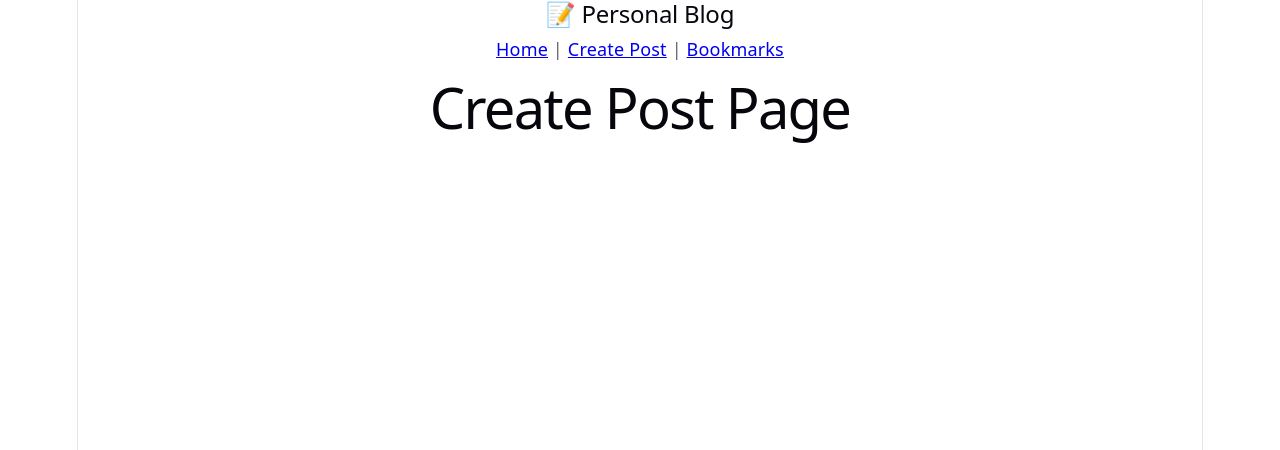
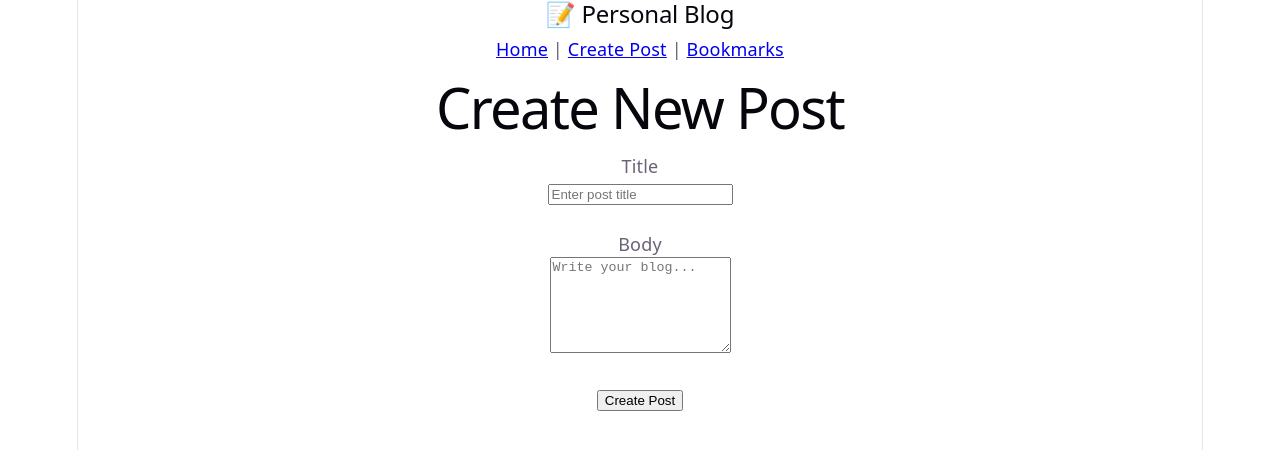
Before and after one commit to sumeyaarebo94-sudo/blog-app, a React (Vite) app: page /create in a window 1280 px wide. Shown: the top 450 px of the page. Built offline with nearby package versions, Linux system fonts and the light colour scheme.

Commit message:
Complete blog app with create posts, bookmarks, and localStorage persistence

```diff
--- a/src/atoms/bookmarkAtoms.jsx
+++ b/src/atoms/bookmarkAtoms.jsx
@@ -1,3 +1,11 @@
 import { atom } from "jotai";
 
-export const bookmarksAtom = atom([]);
+const savedBookmarks =
+  JSON.parse(localStorage.getItem("bookmarks")) || [];
+
+const savedCreatedPosts =
+  JSON.parse(localStorage.getItem("createdPosts")) || [];
+
+export const bookmarksAtom = atom(savedBookmarks);
+
+export const createdPostsAtom = atom(savedCreatedPosts);
--- a/src/components/BlogCard.jsx
+++ b/src/components/BlogCard.jsx
@@ -7,7 +7,14 @@ function BlogCard({ post }) {
         <h2>{post.title}</h2>
       </Link>
 
-      <p>{post.tags.join(", ")}</p>
+      <p>{post.body}</p>
+
+      <p>
+        <strong>Tags:</strong>{" "}
+        {post.tags ? post.tags.join(", ") : "No Tags"}
+      </p>
+
+      <hr />
     </div>
   );
 }
--- a/src/pages/BlogDetails.jsx
+++ b/src/pages/BlogDetails.jsx
@@ -1,13 +1,17 @@
 import { useEffect, useState } from "react";
 import { useNavigate, useParams } from "react-router-dom";
 import { useAtom } from "jotai";
-import { bookmarksAtom } from "../atoms/bookmarkAtoms";
+import {
+  bookmarksAtom,
+  createdPostsAtom,
+} from "../atoms/bookmarkAtoms";
 
 function BlogDetails() {
   const { id } = useParams();
   const navigate = useNavigate();
 
   const [bookmarks, setBookmarks] = useAtom(bookmarksAtom);
+  const [createdPosts] = useAtom(createdPostsAtom);
 
   const [post, setPost] = useState(null);
   const [comments, setComments] = useState([]);
@@ -15,7 +19,17 @@ function BlogDetails() {
   const [error, setError] = useState(null);
 
   useEffect(() => {
-    // Fetch the selected blog post
+    const localPost = createdPosts.find(
+      (p) => p.id.toString() === id
+    );
+
+    if (localPost) {
+      setPost(localPost);
+      setComments([]);
+      setLoading(false);
+      return;
+    }
+
     fetch(`https://dummyjson.com/posts/${id}`)
       .then((res) => {
         if (!res.ok) {
@@ -32,20 +46,25 @@ function BlogDetails() {
         setLoading(false);
       });
 
-    // Fetch comments
     fetch(`https://dummyjson.com/comments/post/${id}`)
       .then((res) => res.json())
       .then((data) => {
         setComments(data.comments);
       });
-  }, [id]);
+  }, [id, createdPosts]);
 
   function addBookmark() {
-    setBookmarks([...bookmarks, post]);
+    const updatedBookmarks = [...bookmarks, post];
+
+    setBookmarks(updatedBookmarks);
+
+    localStorage.setItem(
+      "bookmarks",
+      JSON.stringify(updatedBookmarks)
+    );
   }
 
   if (loading) return <h2>Loading...</h2>;
-
   if (error) return <h2>{error}</h2>;
 
   return (
@@ -57,9 +76,14 @@ function BlogDetails() {
       <p>{post.body}</p>
 
       <p>
-        <strong>Tags:</strong> {post.tags.join(", ")}
+        <strong>Tags:</strong>{" "}
+        {post.tags.length > 0
+          ? post.tags.join(", ")
+          : "No Tags"}
       </p>
 
+      {comments.length > 0 && (
+        <>
           <h3>Comments</h3>
 
           {comments.map((comment) => (
@@ -69,6 +93,8 @@ function BlogDetails() {
               <hr />
             </div>
           ))}
+        </>
+      )}
 
       <button onClick={addBookmark}>
         Bookmark
--- a/src/pages/CreatePost.jsx
+++ b/src/pages/CreatePost.jsx
@@ -1,5 +1,98 @@
+import { useState } from "react";
+import { useAtom } from "jotai";
+import { useNavigate } from "react-router-dom";
+import { createdPostsAtom } from "../atoms/bookmarkAtoms";
+
 function CreatePost() {
-  return <h1>Create Post Page</h1>;
+  const [title, setTitle] = useState("");
+  const [body, setBody] = useState("");
+
+  const [, setCreatedPosts] = useAtom(createdPostsAtom);
+
+  const navigate = useNavigate();
+
+  function handleSubmit(e) {
+    e.preventDefault();
+
+    const newPost = {
+      id: Date.now(),
+      title,
+      body,
+      tags: [],
+    };
+
+    setCreatedPosts((prev) => {
+      const updatedPosts = [newPost, ...prev];
+
+      localStorage.setItem(
+        "createdPosts",
+        JSON.stringify(updatedPosts)
+      );
+
+      return updatedPosts;
+    });
+
+    fetch("https://dummyjson.com/posts/add", {
+      method: "POST",
+      headers: {
+        "Content-Type": "application/json",
+      },
+      body: JSON.stringify({
+        title,
+        body,
+        userId: 1,
+      }),
+    })
+      .then((res) => res.json())
+      .then((data) => {
+        console.log(data);
+      })
+      .catch((err) => {
+        console.log(err);
+      });
+
+    alert("Post created successfully!");
+
+    navigate("/");
+  }
+
+  return (
+    <div>
+      <h1>Create New Post</h1>
+
+      <form onSubmit={handleSubmit}>
+        <div>
+          <label>Title</label>
+          <br />
+          <input
+            type="text"
+            placeholder="Enter post title"
+            value={title}
+            onChange={(e) => setTitle(e.target.value)}
+            required
+          />
+        </div>
+
+        <br />
+
+        <div>
+          <label>Body</label>
+          <br />
+          <textarea
+            rows="6"
+            placeholder="Write your blog..."
+            value={body}
+            onChange={(e) => setBody(e.target.value)}
+            required
+          />
+        </div>
+
+        <br />
+
+        <button type="submit">Create Post</button>
+      </form>
+    </div>
+  );
 }
 
 export default CreatePost;
--- a/src/pages/Home.jsx
+++ b/src/pages/Home.jsx
@@ -1,15 +1,21 @@
 import { useEffect, useState } from "react";
+import { useAtom } from "jotai";
+import { createdPostsAtom } from "../atoms/bookmarkAtoms";
 import BlogCard from "../components/BlogCard";
 
 function Home() {
   const [posts, setPosts] = useState([]);
+  const [createdPosts] = useAtom(createdPostsAtom);
+
   const [loading, setLoading] = useState(true);
   const [error, setError] = useState(null);
 
   useEffect(() => {
     fetch("https://dummyjson.com/posts?limit=10")
       .then((res) => {
-        if (!res.ok) throw new Error("Failed to fetch");
+        if (!res.ok) {
+          throw new Error("Failed to fetch posts");
+        }
         return res.json();
       })
       .then((data) => {
@@ -25,11 +31,13 @@ function Home() {
   if (loading) return <h2>Loading...</h2>;
   if (error) return <h2>{error}</h2>;
 
+  const allPosts = [...createdPosts, ...posts];
+
   return (
     <div>
       <h1>Home Page</h1>
 
-      {posts.map((post) => (
+      {allPosts.map((post) => (
         <BlogCard key={post.id} post={post} />
       ))}
     </div>
```
Lines whose indentation alone changed are shown as unchanged.
